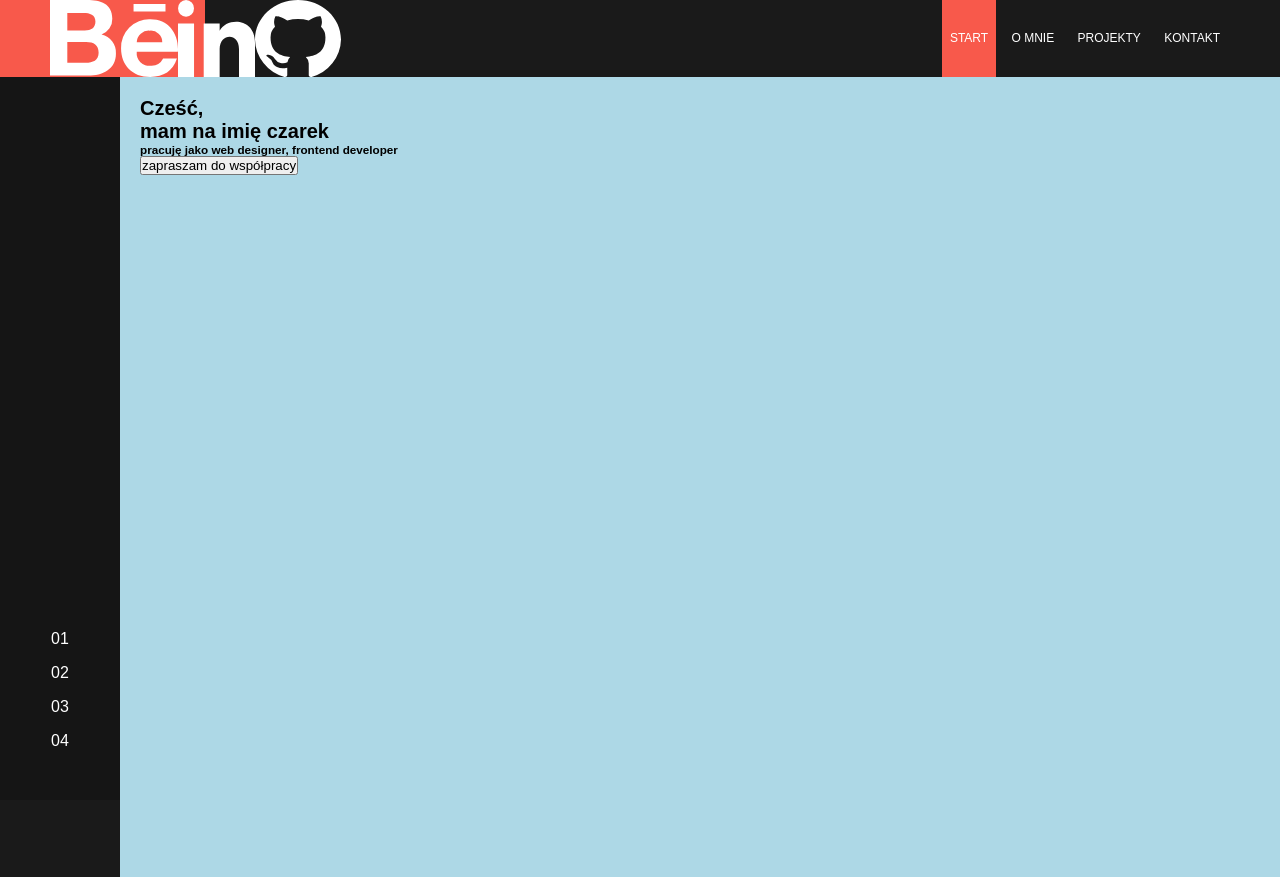
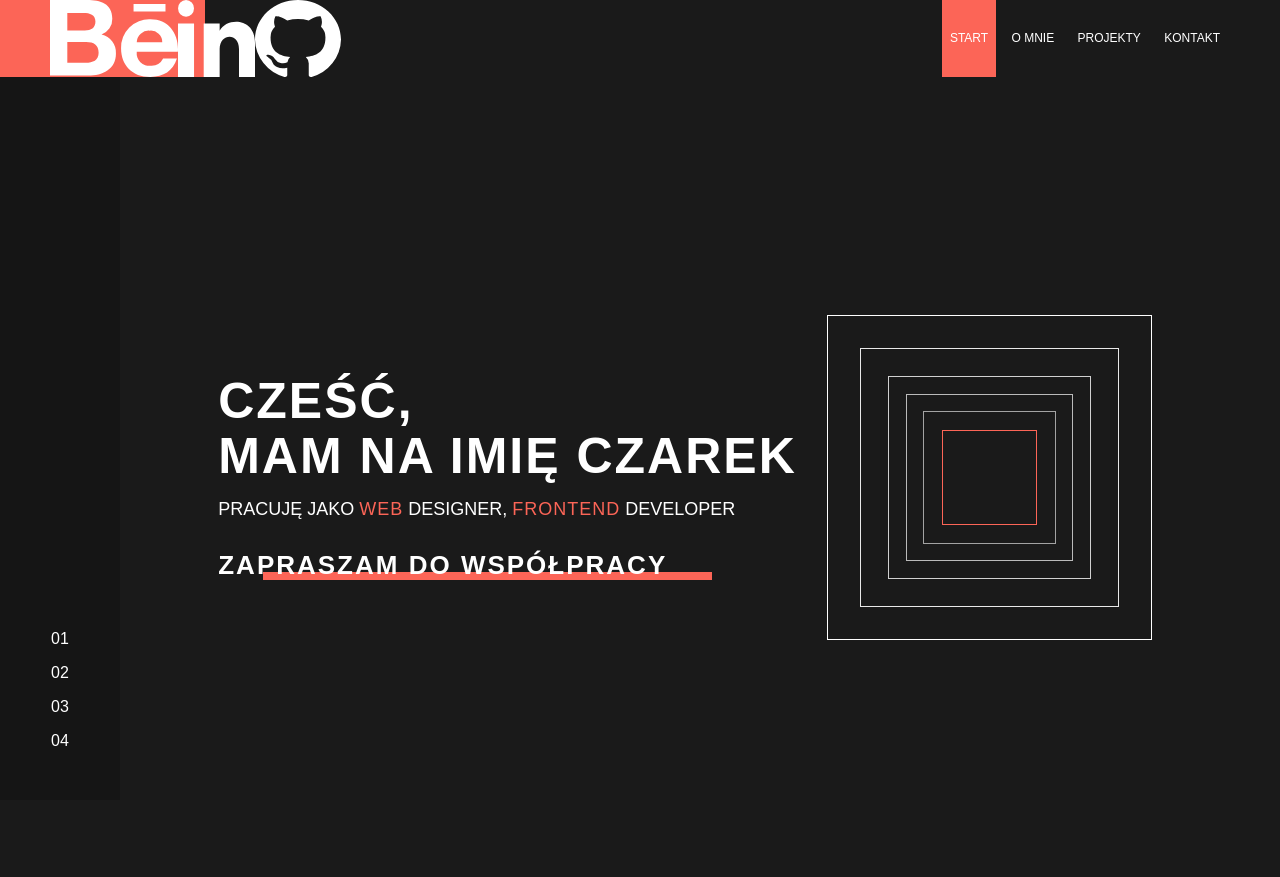
Before and after one commit to Czarek-Front-end/cezary-frontend, a website: page index.html in a window 1280 px wide. Drawn offline with Linux system fonts and the light colour scheme; a web font is replaced by a local one.

Commit message:
new styles

```diff
--- a/css/style.css
+++ b/css/style.css
@@ -24,12 +24,32 @@ body {
   font-family: noto-sans, sans-serif;
   font-weight: 400; }
 
+.cta {
+  position: relative;
+  margin-top: 3rem;
+  background: none;
+  border: none;
+  color: #fff;
+  text-transform: uppercase;
+  font-size: 2.6rem;
+  font-weight: 800;
+  letter-spacing: .2rem; }
+  .cta:after {
+    content: '';
+    position: absolute;
+    background-color: #fc6557;
+    height: 8px;
+    top: 2.2rem;
+    left: 10%;
+    width: 100%;
+    z-index: -1; }
+
 .social-container {
   z-index: 2;
   display: flex;
   justify-content: space-between;
   padding: 0 5rem;
-  background-color: #F8594B;
+  background-color: #fc6557;
   width: 20.5rem;
   height: 7.7rem; }
 
@@ -47,7 +67,7 @@ body {
     cursor: pointer; }
     .nav-list ul li .active:before {
       content: '';
-      background-color: #F8594B;
+      background-color: #fc6557;
       height: 7.7rem;
       z-index: -1;
       position: absolute;
@@ -62,7 +82,6 @@ body {
 
 .sidebar {
   position: absolute;
-  overflow: hidden;
   left: 0;
   top: 0;
   height: 100vh;
@@ -71,7 +90,8 @@ body {
   display: flex;
   flex-direction: column;
   justify-content: flex-end;
-  align-items: center; }
+  align-items: center;
+  z-index: 1; }
   .sidebar span {
     color: #fff;
     font-size: 1.6rem;
@@ -80,9 +100,71 @@ body {
       margin-bottom: 5rem; }
 
 .content {
-  background-color: lightblue;
   width: calc(100% - 12rem);
   height: 100%;
   transform: translate(12rem);
   padding: 2rem;
-  display: flex; }
+  display: flex;
+  justify-content: center;
+  align-items: center;
+  flex-wrap: wrap; }
+
+.text-container {
+  color: #fff;
+  text-transform: uppercase; }
+  .text-container h1 {
+    font-size: 5rem;
+    font-weight: 800;
+    line-height: 5.5rem;
+    letter-spacing: .2rem; }
+  .text-container h3 {
+    margin-top: 1.5rem;
+    font-weight: 300;
+    font-size: 1.8rem; }
+    .text-container h3 span {
+      color: #fc6557;
+      font-weight: 400;
+      letter-spacing: .1rem; }
+
+.square {
+  margin: 0 3rem;
+  position: relative;
+  height: 32.5rem;
+  width: 32.5rem;
+  display: flex;
+  justify-content: center;
+  align-items: center; }
+  .square span {
+    width: 100%;
+    height: 100%; }
+  .square span:nth-child(2) {
+    opacity: 90%;
+    width: 25.9rem;
+    height: 25.9rem; }
+  .square span:nth-child(3) {
+    opacity: 80%;
+    width: 20.3rem;
+    height: 20.3rem; }
+  .square span:nth-child(4) {
+    opacity: 70%;
+    width: 16.7rem;
+    height: 16.7rem; }
+  .square span:nth-child(5) {
+    opacity: 60%;
+    width: 13.3rem;
+    height: 13.3rem; }
+  .square span:nth-child(6) {
+    opacity: 100%;
+    width: 9.5rem;
+    height: 9.5rem; }
+  .square span:nth-child(7) {
+    opacity: 100%;
+    width: 6.3rem;
+    height: 6.3rem;
+    background-color: #fc6557; }
+
+.square-border {
+  position: absolute;
+  border: 1px solid #fff; }
+  .square-border:last-child {
+    border-color: #fc6557; }
```
